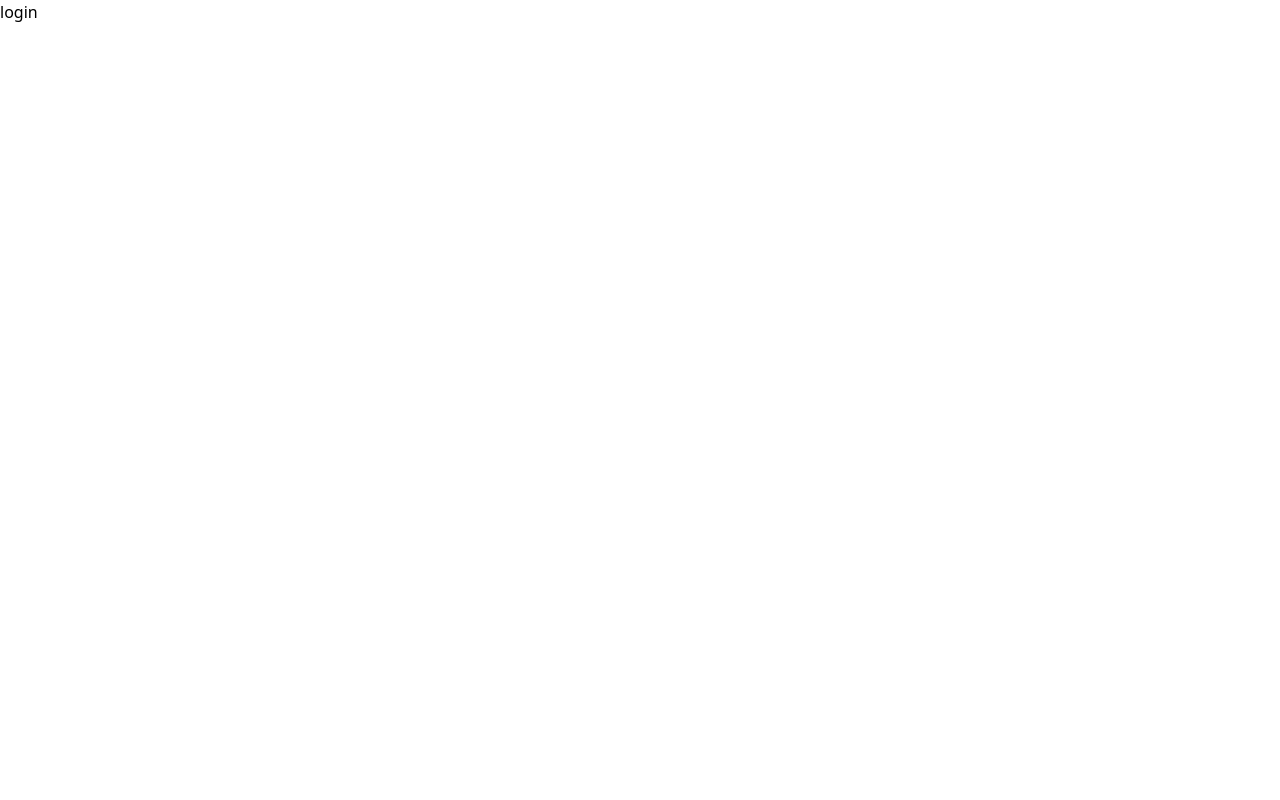
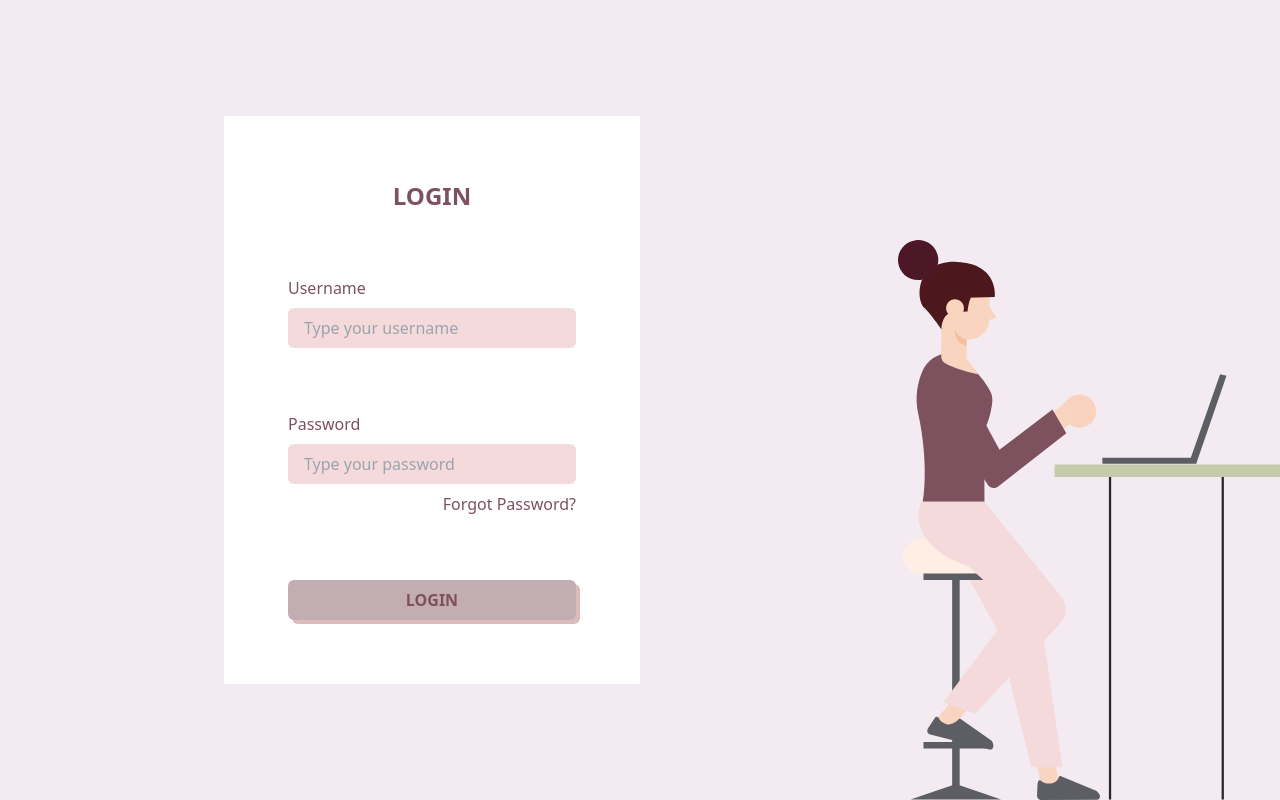
Before and after one commit to Navleenkaursandhu/E-Commerce-Website, a React (Vite) app: page /Login in a window 1280 px wide. Built offline with nearby package versions, Linux system fonts and the light colour scheme.

Commit message:
developed UI for user login web page

```diff
--- a/src/page_login/PageLogin.tsx
+++ b/src/page_login/PageLogin.tsx
@@ -1,7 +1,29 @@
+import { buttonShadowEffect } from '../common/tailwind_constants'
+import girlLoginImage from '../assets/GirlLoginImage.svg'
 export const PageLogin = () => {
   return (
     <>
-    <div>login</div>
+      <div className='bg-no-repeat bg-auto h-screen bg-right-bottom text-[#7D515E] bg-[#F3EBF1]' style={{ backgroundImage: `url(${girlLoginImage})` }}>
+        <div className='w-1/2 h-full flex justify-center items-center'>
+          <div className='bg-white p-16 ml-56 w-9/12'>
+            <div className='text-center font-semibold text-2xl'>LOGIN</div>
+            <div className='flex flex-col gap-16 pt-16'>
+              <div className='flex flex-col gap-2'>
+                <div>Username</div>
+                <input className='w-full px-4 py-2 rounded-md bg-[#F4DADB]' placeholder='Type your username'></input>
+              </div>
+              <div className='flex flex-col gap-2'>
+                <div>Password</div>
+                <input className='w-full px-4 py-2 rounded-md bg-[#F4DADB]' placeholder='Type your password'></input>
+                <div className='flex justify-end'>
+                  <div>Forgot Password?</div>
+                </div>
+              </div>
+              <button className={`${buttonShadowEffect} font-semibold shadow-[4px_4px_0px_0px_#B58396] hover:shadow-[2px_2px_0px_0px_#B58396] bg-[#C2ADB3] w-full p-2 rounded-md`}>LOGIN</button>
+            </div>
+          </div>
+        </div>
+      </div>
     </>
   )
 }
```
Also changed, not shown: src/assets/GirlLoginImage.svg (added).
